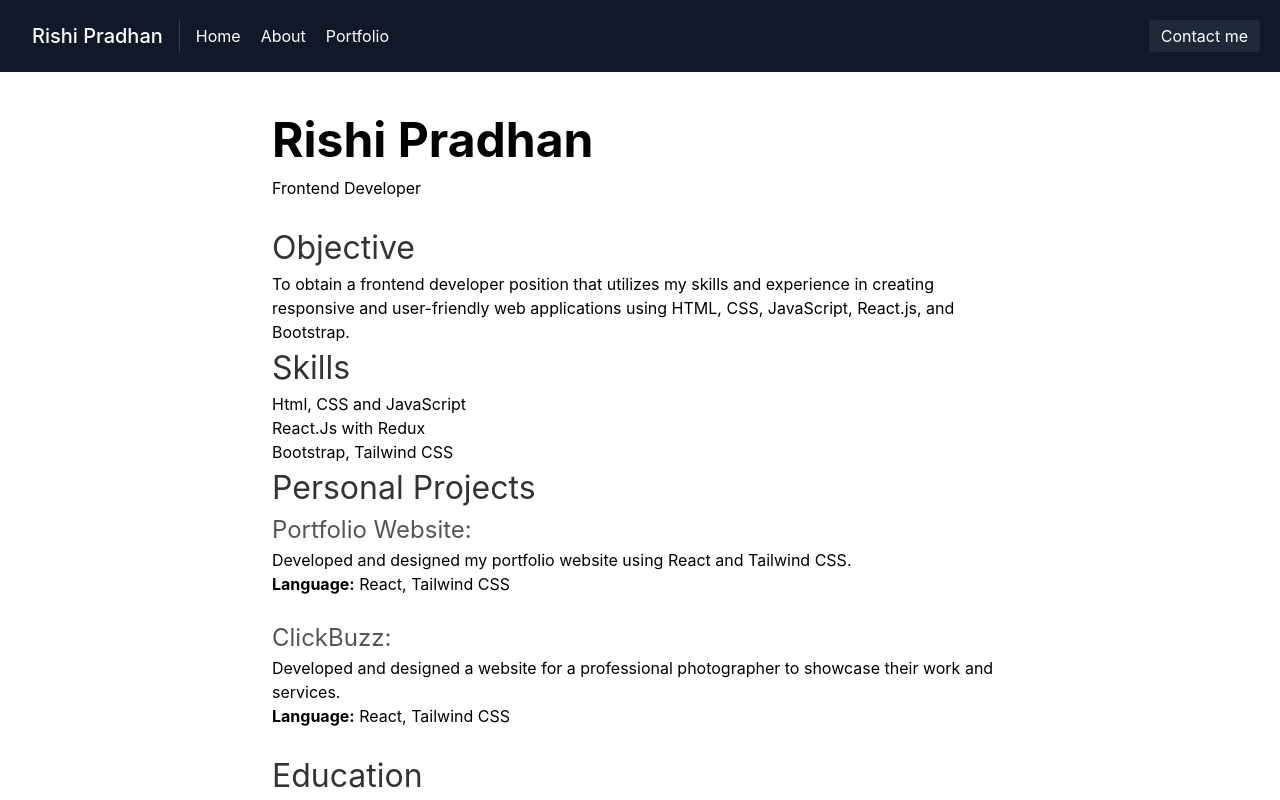
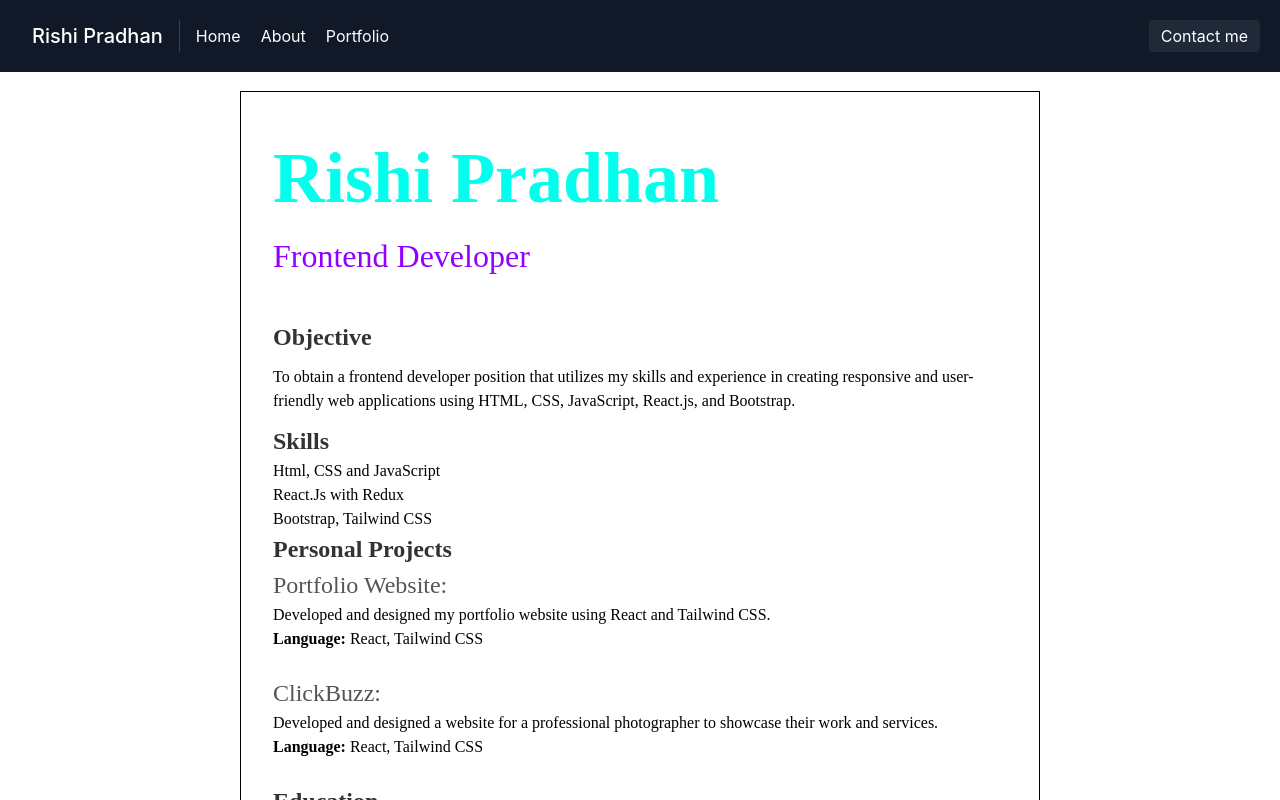
Before and after one commit to Rishi6743/Portfolio, a React (Create React App) app: page /cv in a window 1280 px wide. Shown: the top 800 px of the page. Built offline with nearby package versions, Linux system fonts and the light colour scheme.

Commit message:
Pjoject & Cv Css updated

```diff
--- a/src/components/Cv.css
+++ b/src/components/Cv.css
@@ -134,3 +134,35 @@ a {
 .education-card p {
       margin-top: 0.5rem;
 }
+
+
+h1.cv-name {color: #00ffec;font-size: 4.5rem;}
+
+
+
+p.cv-title {
+    font-size: 2rem;
+    color: #9000ff;
+}
+
+.cv-contact {
+    margin-bottom: 15px;
+}
+
+p.cv-objective {
+    margin: 10px 0;
+}
+
+
+
+h2.cv-section-heading {
+    font-size: 1.5rem;
+    font-weight: bold;
+}
+
+.cv-container {
+    text-align: left;
+    border: 1px solid;
+    font-family: ui-rounded;
+    margin: 19px auto;
+}
--- a/src/components/Portfolio.js
+++ b/src/components/Portfolio.js
@@ -5,7 +5,7 @@ const Portfolio = () => {
 
 
   const openClickbuzz = () => {
-    window.open('https://vermillion-capybara-bb2033.netlify.app/', '_blank');
+    window.open('https://clickbuzz.netlify.app/', '_blank');
 
 }
 
@@ -50,7 +50,7 @@ const Portfolio = () => {
                   <div class="flex mt-6 items-center pb-5 border-b-2 border-gray-100 mb-5"></div>
                   <div class="flex">
                     <span class="title-font font-medium text-2xl text-gray-900">
-                      $58.00
+
                     </span>
                   <button onClick={openClickbuzz}  class="flex ml-auto text-white bg-blue-500 border-0 py-2 px-6 focus:outline-none hover:bg-blue-600 rounded">
                       Check it
@@ -63,39 +63,7 @@ const Portfolio = () => {
           </section>
         </div>
       </section>
-      <section class="text-gray-400 bg-gray-900 body-font overflow-hidden">
-        <div class="container px-5 py-24 mx-auto">
-          <div class="lg:w-4/5 mx-auto flex flex-wrap">
-            <div class="lg:w-1/2 w-full lg:pr-10 lg:py-6 mb-6 lg:mb-0">
-              <h2 class="text-sm title-font text-gray-500 tracking-widest">
-                Project 2
-              </h2>
-              <h1 class="text-white text-3xl title-font font-medium mb-4">
-                Amazon Cloun
-              </h1>
 
-              <p class="leading-relaxed mb-4">
-                Fam locavore kickstarter distillery. Mixtape chillwave tumeric
-                sriracha taximy chia microdosing tilde DIY. XOXO fam iligo
-                juiceramps cornhole raw denim forage brooklyn. Everyday carry +1
-                seitan poutine tumeric. Gastropub blue bottle austin listicle
-                pour-over, neutra jean.
-              </p>
-
-              <div class="flex">
-                <button class="flex ml-auto text-white bg-blue-500 border-0 py-2 px-6 focus:outline-none hover:bg-blue-600 rounded">
-                  Visit the Amazon Flipkart website
-                </button>
-              </div>
-            </div>
-            <img
-              alt="ecommerce"
-              class="lg:w-1/2 w-full lg:h-auto h-64 object-cover object-center rounded"
-              src="https://source.unsplash.com/720x400/?Amazon"
-            />
-          </div>
-        </div>
-      </section>
     </div>
   );
 };
```
